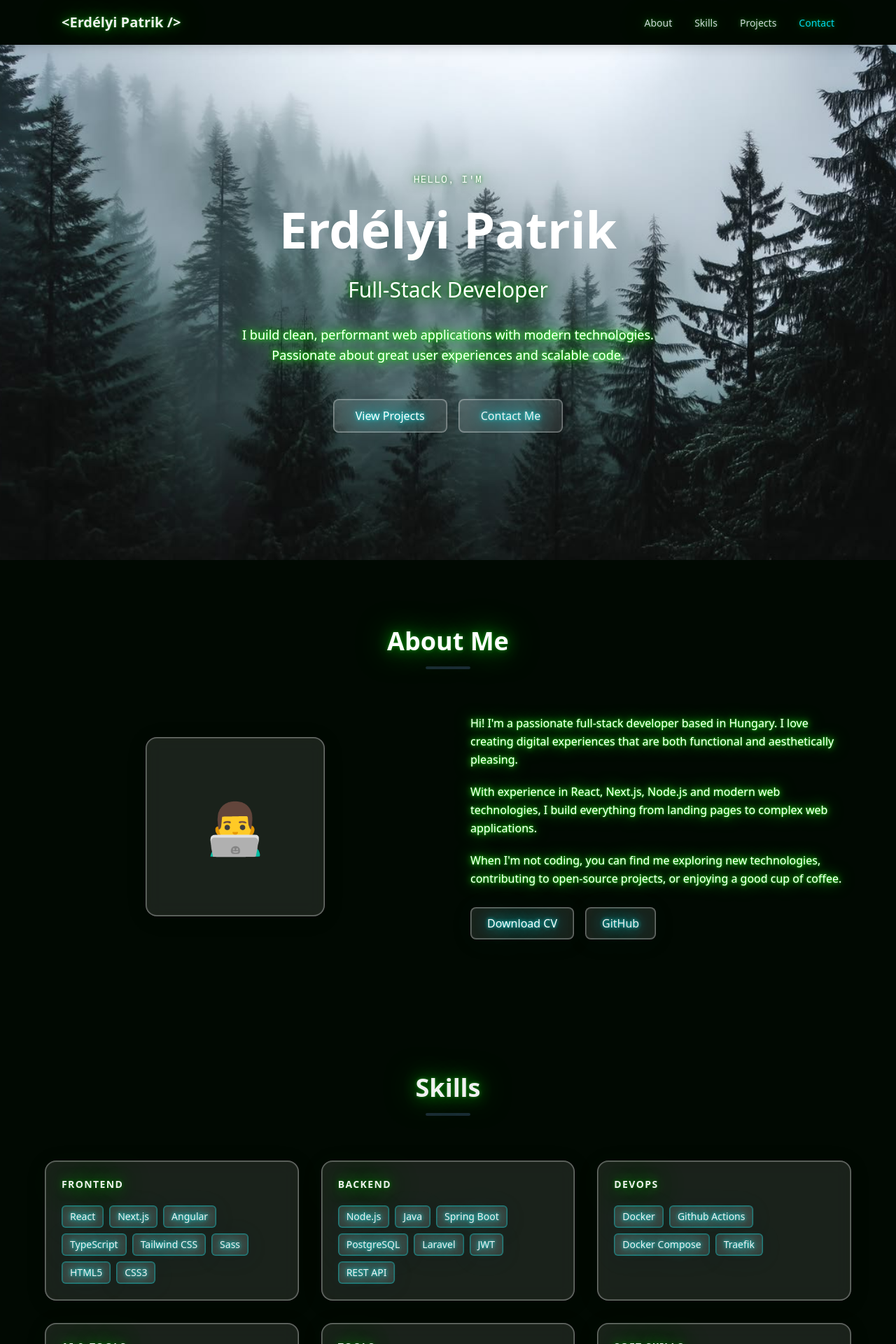
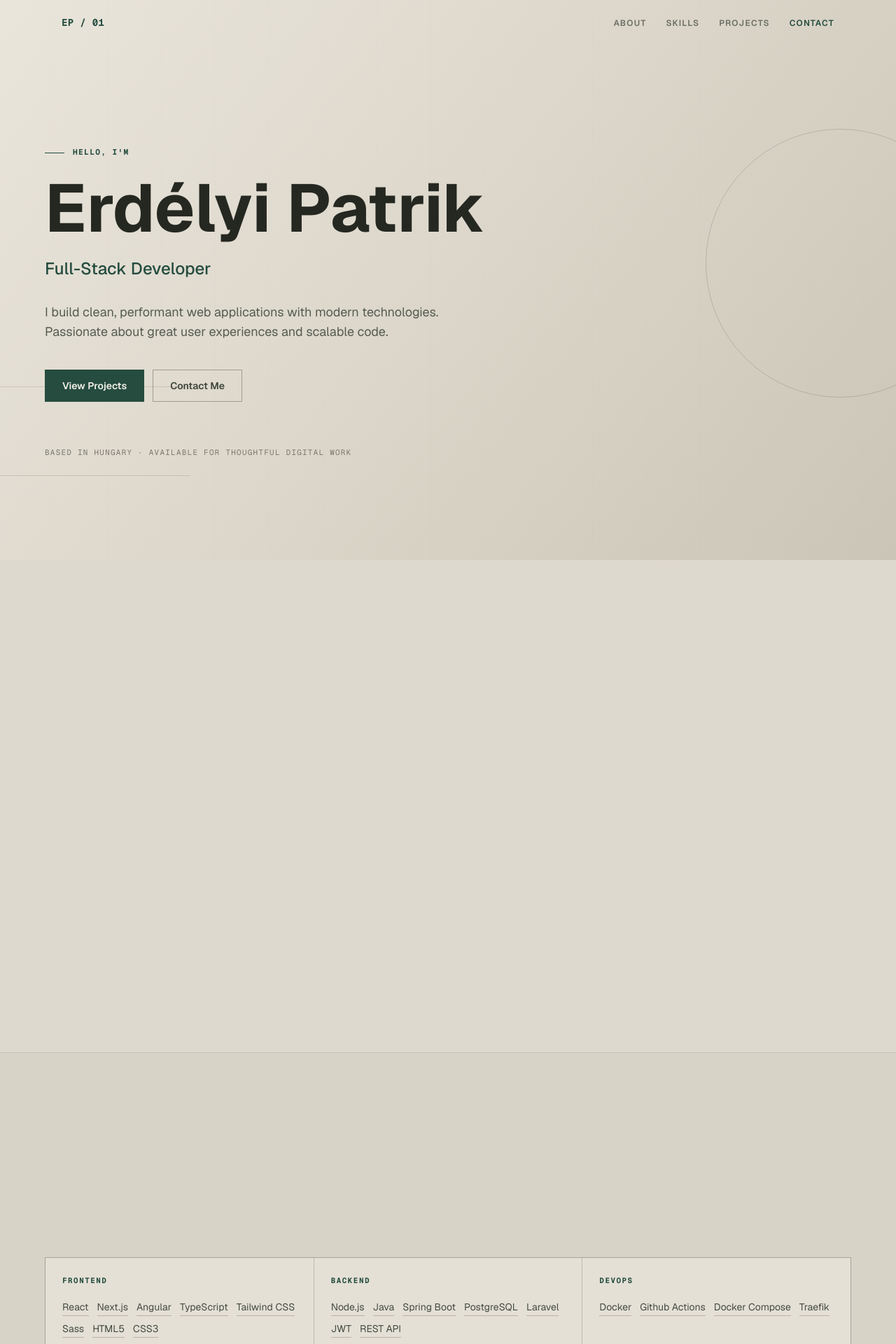
Before and after one commit to Patrik1866/portfolio, a Next.js app: page / in a window 1280 px wide. Shown: the top 1920 px of the page at 70% size. Built offline with nearby package versions, Linux system fonts and the light colour scheme.

Commit message:
restructuring the whole project

```diff
--- a/app/components/About/About.tsx
+++ b/app/components/About/About.tsx
@@ -1,41 +1,44 @@
 export default function About() {
   return (
-    <section id="about" className="py-24 px-6">
-      <div className="max-w-6xl mx-auto">
-        <h2 className="text-3xl md:text-4xl font-bold text-white mb-4 text-center neon-dark-green">
+    <section id="about" className="px-6 py-24 md:py-32">
+      <div className="mx-auto max-w-6xl">
+        <p className="section-kicker reveal text-center">01 / Profile</p>
+        <h2 className="section-title reveal mt-3 text-center">
           About Me
         </h2>
-        <div className="w-16 h-1 bg-gray-800 mx-auto mb-16 rounded-full" />
+        <div className="section-rule reveal mx-auto mt-6 mb-14" />
 
-        <div className="grid md:grid-cols-2 gap-16 items-center">
+        <div className="grid items-center gap-10 md:grid-cols-[0.78fr_1.22fr] md:gap-16">
           {/* Avatar placeholder */}
-          <div className="flex justify-center">
-            <div className="w-64 h-64 rounded-2xl glass-tile flex items-center justify-center">
-              <span className="text-7xl">👨‍💻</span>
+          <div className="reveal flex justify-center md:justify-start">
+            <div className="relative grid aspect-square w-full max-w-[17rem] place-items-center border border-[#695d4f]/30 bg-[#d0c9ba]/55">
+              <span className="font-mono text-6xl font-semibold tracking-[0.08em] text-[#254c3f] sm:text-7xl">EP</span>
+              <span className="absolute bottom-4 left-4 font-mono text-[0.62rem] uppercase tracking-[0.16em] text-[#695d4f]">Since 2026</span>
+              <span className="absolute right-[-1px] top-[-1px] h-10 w-10 border-l border-b border-[#254c3f]" />
             </div>
           </div>
 
           {/* Text */}
-          <div className="space-y-5 leading-relaxed">
-            <p className="text-white neon-text">
+          <div className="reveal space-y-5 text-[0.97rem] leading-7 text-[#555b51]">
+            <p>
               Hi! I&apos;m a passionate full-stack developer based in Hungary.
               I love creating digital experiences that are both functional and
               aesthetically pleasing.
             </p>
-            <p className="text-white neon-text">
+            <p>
               With experience in React, Next.js, Node.js and modern web
               technologies, I build everything from landing pages to complex web
               applications.
             </p>
-            <p className="text-white neon-text">
+            <p>
               When I&apos;m not coding, you can find me exploring new
               technologies, contributing to open-source projects, or enjoying a
               good cup of coffee.
             </p>
-            <div className="flex gap-4 pt-2 flex-wrap justify-center md:justify-start">
+            <div className="flex flex-wrap gap-3 pt-3">
               <a
                 href="/cv.pdf"
-                className="inline-flex items-center gap-2 px-6 py-2.5 glass-btn neon-cyan text-white font-medium rounded-lg transition-colors"
+                className="inline-flex items-center border border-[#254c3f] bg-[#254c3f] px-5 py-2.5 text-sm font-semibold text-[#f3f0e9] transition-colors hover:bg-[#17362c]"
               >
                 Download CV
               </a>
@@ -43,7 +46,7 @@ export default function About() {
                 href="https://github.com/Patrik1866"
                 target="_blank"
                 rel="noopener noreferrer"
-                className="inline-flex items-center gap-2 px-6 py-2.5 glass-btn neon-cyan font-medium rounded-lg transition-colors"
+                className="inline-flex items-center border border-[#695d4f]/50 px-5 py-2.5 text-sm font-semibold text-[#3f463c] transition-colors hover:border-[#254c3f] hover:text-[#254c3f]"
               >
                 GitHub
               </a>
--- a/app/components/Hero/Hero.tsx
+++ b/app/components/Hero/Hero.tsx
@@ -28,36 +28,41 @@ export default function Hero() {
     <section
       id="hero"
       ref={containerRef}
-      className="min-h-svh flex items-center justify-center px-6 pt-16"
+      className="relative min-h-svh overflow-hidden px-6 pt-16"
     >
-      <div className="max-w-6xl mx-auto text-center">
-        <p className="hero-text text-white neon-dark-green text-sm font-mono mb-4 tracking-widest uppercase">
+      <div className="absolute right-[-7rem] top-[23%] h-72 w-72 rounded-full border border-[#254c3f]/20 sm:h-96 sm:w-96" />
+      <div className="absolute left-[-3rem] bottom-[15%] h-32 w-[35vw] max-w-80 border-y border-[#695d4f]/20" />
+      <div className="relative mx-auto flex min-h-[calc(100svh-4rem)] max-w-6xl flex-col justify-center">
+        <p className="hero-text eyebrow-line section-kicker mb-6">
           Hello, I&apos;m
         </p>
-        <h1 className="hero-text text-5xl md:text-7xl font-bold text-white mb-6 leading-tight ">
+        <h1 className="hero-text max-w-4xl text-5xl font-bold leading-[0.98] tracking-normal text-[#252821] sm:text-7xl lg:text-8xl">
           Erdélyi Patrik
         </h1>
-        <h2 className="hero-text text-2xl md:text-3xl font-medium text-white neon-dark-green mb-8">
+        <h2 className="hero-text mt-6 text-xl font-medium text-[#254c3f] md:text-2xl">
           Full-Stack Developer
         </h2>
-        <p className="hero-text text-white neon-text text-lg max-w-2xl mx-auto mb-12 leading-relaxed">
+        <p className="hero-text mt-8 max-w-xl text-base leading-7 text-[#565c52] md:text-lg">
           I build clean, performant web applications with modern technologies.
           Passionate about great user experiences and scalable code.
         </p>
-        <div className="hero-text flex items-center justify-center gap-4 flex-wrap">
+        <div className="hero-text mt-10 flex flex-wrap items-center gap-3">
           <button
             onClick={() => scrollToSection("projects")}
-            className="px-8 py-3 neon-cyan text-white font-medium rounded-lg transition-colors duration-200 glass-btn"
+            className="border border-[#254c3f] bg-[#254c3f] px-6 py-3 text-sm font-semibold text-[#f3f0e9] transition-colors hover:bg-[#17362c]"
           >
             View Projects
           </button>
           <button
             onClick={() => scrollToSection("contact")}
-            className="px-8 py-3 border border-[#2a2a2a glass-btn neon-cyan font-medium rounded-lg transition-colors duration-200"
+            className="border border-[#695d4f]/50 px-6 py-3 text-sm font-semibold text-[#3f463c] transition-colors hover:border-[#254c3f] hover:text-[#254c3f]"
           >
             Contact Me
           </button>
         </div>
+        <p className="hero-text mt-16 font-mono text-[0.68rem] uppercase tracking-[0.12em] text-[#77766c]">
+          Based in Hungary · Available for thoughtful digital work
+        </p>
       </div>
     </section>
   );
--- a/app/components/Navbar/Navbar.tsx
+++ b/app/components/Navbar/Navbar.tsx
@@ -39,26 +39,28 @@ export default function Navbar() {
 
   return (
     <header
-      className={`fixed top-0 left-0 right-0 z-50 transition-all duration-300
-      bg-[#010902] backdrop-blur-sm shadow-lg`}
+      className={`fixed inset-x-0 top-0 z-50 border-b transition-all duration-300 ${isScrolled
+        ? "border-[#252821]/10 bg-[#e4e0d6]/90 shadow-[0_8px_30px_rgba(58,50,40,0.07)] backdrop-blur-md"
+        : "border-transparent bg-transparent"
+        }`}
     >
-      <nav className="max-w-6xl mx-auto px-6 h-16 flex items-center justify-between">
+      <nav className="mx-auto flex h-16 max-w-6xl items-center justify-between px-6">
         <button
           onClick={() => scrollToSection("hero")}
-          className="text-xl font-bold neon-dark-green hover:text-indigo-400 transition-colors"
+          className="font-mono text-sm font-bold tracking-wide text-[#254c3f] transition-colors hover:text-[#17362c]"
         >
-          {"<Erdélyi Patrik />"}
+          {"EP / 01"}
         </button>
 
         {/* Desktop menu */}
-        <ul className="hidden md:flex items-center gap-8">
+        <ul className="hidden items-center gap-7 md:flex">
           {navLinks.map((link) => (
             <li key={link.href}>
               <button
                 onClick={() => scrollToSection(link.href)}
-                className={`text-sm font-medium transition-colors neon-dark-green ${activeSection === link.href
-                  ? "text-cyan-400"
-                  : "text-gray-300"
+                className={`text-xs font-semibold uppercase tracking-[0.1em] transition-colors ${activeSection === link.href
+                  ? "text-[#254c3f]"
+                  : "text-[#6b6e64] hover:text-[#254c3f]"
                   }`}
               >
                 {link.label}
@@ -69,7 +71,7 @@ export default function Navbar() {
 
         {/* Mobile hamburger */}
         <button
-          className="md:hidden text-gray-300 hover:text-white"
+          className="text-[#254c3f] md:hidden"
           onClick={() => setMenuOpen(!menuOpen)}
           aria-label="Toggle menu"
         >
@@ -100,8 +102,8 @@ export default function Navbar() {
 
       {/* Mobile dropdown */}
       {menuOpen && (
-        <div className="md:hidden bg-[#0f0f0f]/98 border-t border-[#2a2a2a]">
-          <ul className="px-6 py-4 flex flex-col gap-4">
+        <div className="border-t border-[#252821]/10 bg-[#e4e0d6]/95 shadow-[0_14px_30px_rgba(58,50,40,0.1)] backdrop-blur-md md:hidden">
+          <ul className="flex flex-col gap-4 px-6 py-5">
             {navLinks.map((link) => (
               <li key={link.href}>
                 <button
@@ -109,9 +111,9 @@ export default function Navbar() {
                     scrollToSection(link.href);
                     setMenuOpen(false);
                   }}
-                  className={`text-sm font-medium transition-colors hover:text-indigo-400 ${activeSection === link.href
-                    ? "text-indigo-400"
-                    : "text-gray-300"
+                  className={`text-left text-xs font-semibold uppercase tracking-[0.1em] transition-colors ${activeSection === link.href
+                    ? "text-[#254c3f]"
+                    : "text-[#6b6e64] hover:text-[#254c3f]"
                     }`}
                 >
                   {link.label}
--- a/app/components/Skills/Skills.tsx
+++ b/app/components/Skills/Skills.tsx
@@ -2,27 +2,28 @@ import { skillCategories } from "@/app/data/skills";
 
 export default function Skills() {
   return (
-    <section id="skills" className="py-24 px-6 ">
-      <div className="max-w-6xl mx-auto">
-        <h2 className="text-3xl md:text-4xl font-bold  mb-4 text-center neon-dark-green">
+    <section id="skills" className="border-y border-[#252821]/10 bg-[#cec8bb]/35 px-6 py-24 md:py-32">
+      <div className="mx-auto max-w-6xl">
+        <p className="section-kicker reveal text-center">02 / Toolkit</p>
+        <h2 className="section-title reveal mt-3 text-center">
           Skills
         </h2>
-        <div className="w-16 h-1 bg-gray-800 mx-auto mb-16 rounded-full" />
+        <div className="section-rule reveal mx-auto mt-6 mb-14" />
 
-        <div className="grid md:grid-cols-3 gap-8">
+        <div className="grid gap-px overflow-hidden border border-[#252821]/15 bg-[#252821]/15 sm:grid-cols-2 lg:grid-cols-3">
           {skillCategories.map((cat) => (
             <div
               key={cat.category}
-              className="glass-tile rounded-2xl p-6"
+              className="reveal min-h-48 bg-[#e4e0d6] p-6 transition-colors duration-300 hover:bg-[#ebe7dd]"
             >
-              <h3 className="neon-dark-green font-semibold text-sm uppercase tracking-widest mb-5">
+              <h3 className="mb-5 font-mono text-[0.68rem] font-bold uppercase tracking-[0.14em] text-[#254c3f]">
                 {cat.category}
               </h3>
-              <div className="flex flex-wrap gap-2">
+              <div className="flex flex-wrap gap-x-3 gap-y-2">
                 {cat.skills.map((skill) => (
                   <span
                     key={skill.name}
-                    className="px-3 py-1.5 glass-skill neon-cyan text-sm rounded-md"
+                    className="border-b border-[#695d4f]/35 pb-0.5 text-sm text-[#454b42]"
                   >
                     {skill.name}
                   </span>
--- a/app/global.scss
+++ b/app/global.scss
@@ -1,12 +1,15 @@
 @import "tailwindcss";
 
 :root {
-  --background: url("/images/portfolioBackground.jpg");
-  --foreground: #f0f0f0;
-  --accent: #6366f1;
-  --card: #1a1a1a;
-  --border: #2a2a2a;
-  --background-color: #010902;
+  --ink: #252821;
+  --muted-ink: #667064;
+  --paper: #e4e0d6;
+  --paper-deep: #cfcbc0;
+  --bark: #695d4f;
+  --forest: #254c3f;
+  --forest-dark: #17362c;
+  --line: rgba(37, 40, 33, 0.16);
+  --background-color: #ded9ce;
 }
 
 html {
@@ -16,6 +19,7 @@ html {
 body {
   min-height: 100vh;
   min-height: 100svh;
+  overflow-x: hidden;
 }
 
 @theme inline {
@@ -28,9 +32,9 @@ body {
 }
 
 body {
-  background-color: var(--background-color);
-  color: var(--foreground);
-  font-family: var(--font-sans), Arial, Helvetica, sans-serif;
+  background: var(--background-color);
+  color: var(--ink);
+  font-family: var(--font-geist-sans), sans-serif;
 }
 
 .app-background {
@@ -41,11 +45,9 @@ body {
   bottom: calc(-1 * env(safe-area-inset-bottom, 0px));
   z-index: -1;
   pointer-events: none;
-  background-color: var(--background-color);
-  background-image: var(--background);
-  background-position: center;
-  background-repeat: no-repeat;
-  background-size: cover;
+  background:
+    repeating-linear-gradient(90deg, transparent 0, transparent 76px, rgba(37, 40, 33, 0.025) 77px),
+    linear-gradient(128deg, #e9e5db 0%, #ddd7cb 48%, #cbc5b7 100%);
 }
 
 @media (max-width: 768px) {
@@ -55,108 +57,70 @@ body {
   }
 }
 
-.neon-text {
-  text-shadow:
-    0 0 2px #16ff06,
-    0 0 10px #30fd0c,
-    0 0 25px #0dff1d;
+.section-kicker {
+  color: var(--forest);
+  font-family: var(--font-geist-mono), monospace;
+  font-size: 0.7rem;
+  font-weight: 700;
+  letter-spacing: 0.12em;
+  text-transform: uppercase;
 }
 
-.neon-dark-green {
-  text-shadow:
-    0 0 5px #058105,
-    0 0 20px #078207,
-    0 0 45px #0b840b;
+.section-title {
+  color: var(--ink);
+  font-size: clamp(2rem, 4vw, 3.25rem);
+  font-weight: 700;
+  letter-spacing: 0;
+  line-height: 1.05;
 }
 
-.neon-cyan {
-  text-shadow:
-    0 0 5px #00ffff,
-    0 0 20px #00ffff,
-    0 0 45px #00ffff;
+.section-rule {
+  width: 3.5rem;
+  height: 2px;
+  background: var(--forest);
 }
 
-.neon-pink {
-  text-shadow:
-    0 0 2px #ff69b4,
-    0 0 15px #ff69b4,
-    0 0 30px #ff69b4;
-  & svg {
-    color: #ff69b4;
-    box-shadow:
-      0 0 1px #ff69b4,
-      0 0 10px #ff69b4,
-      0 0 50px #ff69b4,
-      inset 0 0 0 1px #ff69b4;
+.surface {
+  border: 1px solid var(--line);
+  background: rgba(242, 239, 231, 0.58);
+  box-shadow: 0 16px 45px rgba(58, 50, 40, 0.08);
+}
+
+.eyebrow-line::before {
+  content: "";
+  display: inline-block;
+  width: 1.75rem;
+  height: 1px;
+  margin-right: 0.75rem;
+  vertical-align: middle;
+  background: currentColor;
+}
+
+.reveal {
+  animation: reveal linear both;
+  animation-timeline: view();
+  animation-range: entry 8% cover 30%;
+}
+
+@keyframes reveal {
+  from {
+    opacity: 0;
+    transform: translateY(20px);
+  }
+  to {
+    opacity: 1;
+    transform: translateY(0);
   }
 }
 
-.neon-purple {
-  text-shadow:
-    0 0 5px #800080,
-    0 0 20px #800080,
-    0 0 45px #800080;
-}
-
-.neon-amber {
-  text-shadow:
-    0 0 5px #ffbf00,
-    0 0 20px #ffbf00,
-    0 0 45px #ffbf00;
-}
-
-.glass-btn {
-  background: rgba(255, 255, 255, 0.1);
-  backdrop-filter: blur(12px);
-  -webkit-backdrop-filter: blur(12px);
-  border: none;
-  box-shadow:
-    0 4px 30px rgba(0, 0, 0, 0.1),
-    inset 0 0 0 1px rgba(255, 255, 255, 0.2),
-    inset 0 0 0 2px rgba(255, 255, 255, 0.2);
-  transition: all 0.3s ease;
-}
-
-.glass-btn:hover {
-  background: rgba(255, 255, 255, 0.2);
-  border-color: rgba(255, 255, 255, 0.25);
-  box-shadow:
-    0 6px 40px rgba(0, 0, 0, 0.15),
-    inset 0 0 0 1px rgba(255, 255, 255, 0.3),
-    inset 0 0 0 2px rgba(255, 255, 255, 0.3);
-}
-
-.glass-tile {
-  background: rgba(255, 255, 255, 0.1);
-  backdrop-filter: blur(12px);
-  -webkit-backdrop-filter: blur(12px);
-  border: none;
-  box-shadow:
-    0 4px 30px rgba(0, 0, 0, 0.1),
-    inset 0 0 0 1px rgba(255, 255, 255, 0.2),
-    inset 0 0 0 2px rgba(255, 255, 255, 0.2);
-  transition: all 0.3s ease;
-}
-
-.glass-skill,
-.glass-project {
-  background: rgba(255, 255, 255, 0.1);
-  backdrop-filter: blur(12px);
-  -webkit-backdrop-filter: blur(12px);
-  border: none;
-  box-shadow:
-    0 4px 30px rgba(0, 0, 0, 0.1),
-    inset 0 0 0 1px rgba(10, 232, 239, 0.2),
-    inset 0 0 0 2px rgba(10, 232, 239, 0.2);
-  transition: all 0.3s ease;
-}
-
-.neon-input {
-  box-shadow:
-    0 0 2px #16ff06,
-    0 0 10px #30fd0c,
-    0 0 15px #0dff1d,
-    inset 0 0 0 1px #16ff06;
+@media (prefers-reduced-motion: reduce) {
+  *,
+  *::before,
+  *::after {
+    animation-duration: 0.01ms !important;
+    animation-iteration-count: 1 !important;
+    scroll-behavior: auto !important;
+  }
 }
 
 .app-shell {
```
Also changed, not shown: app/components/Contact/Contact.tsx (+20 -19 lines), app/components/Footer/Footer.tsx (+6 -6 lines), app/components/ProjectCard/ProjectCard.tsx (+17 -11 lines), app/components/Projects/Projects.tsx (+6 -5 lines).
